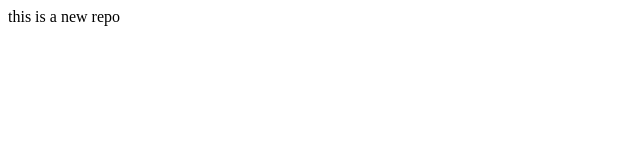
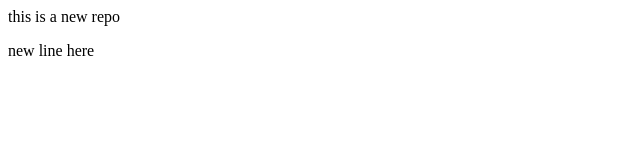
Before and after one commit to yashikapanwar14/localRepo, a plain HTML site: page index.html in a window 1280 px wide. Shown: the full height of the page, 0-640 px from the left. Drawn offline with Linux system fonts and the light colour scheme.

Commit message:
add files

```diff
--- a/index.html
+++ b/index.html
@@ -1 +1,2 @@
 <p>this is a new repo</p>
+<p>new line here</p>
--- a/style.css
+++ b/style.css
@@ -1,3 +1,4 @@
 p {
     color:rgb(0, 99, 66);
+    background-color: bisque;
 }
```
